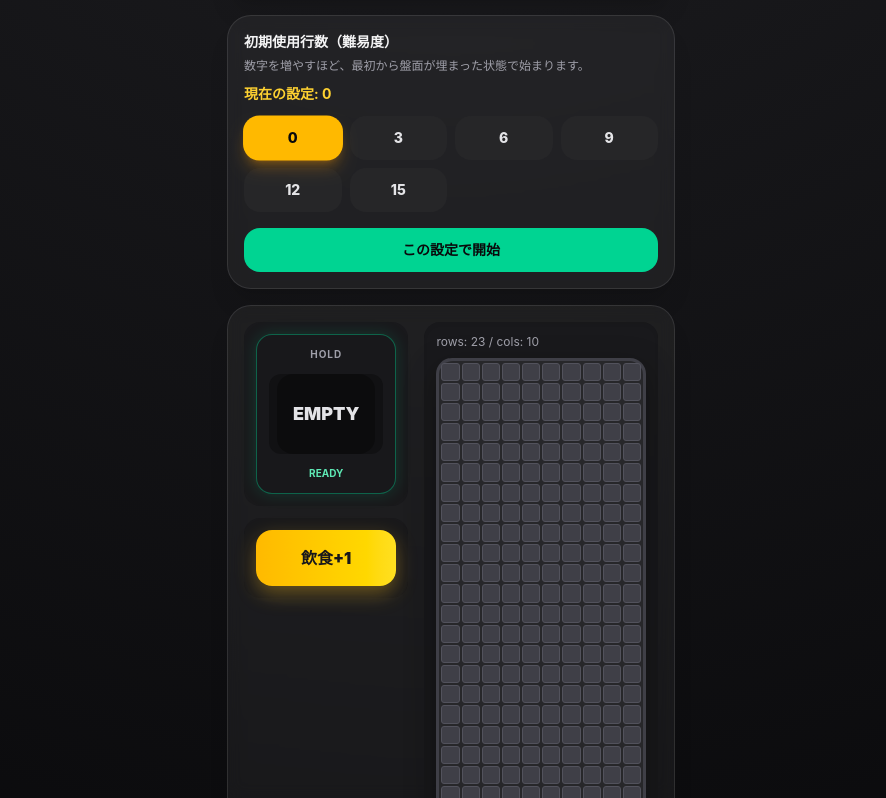
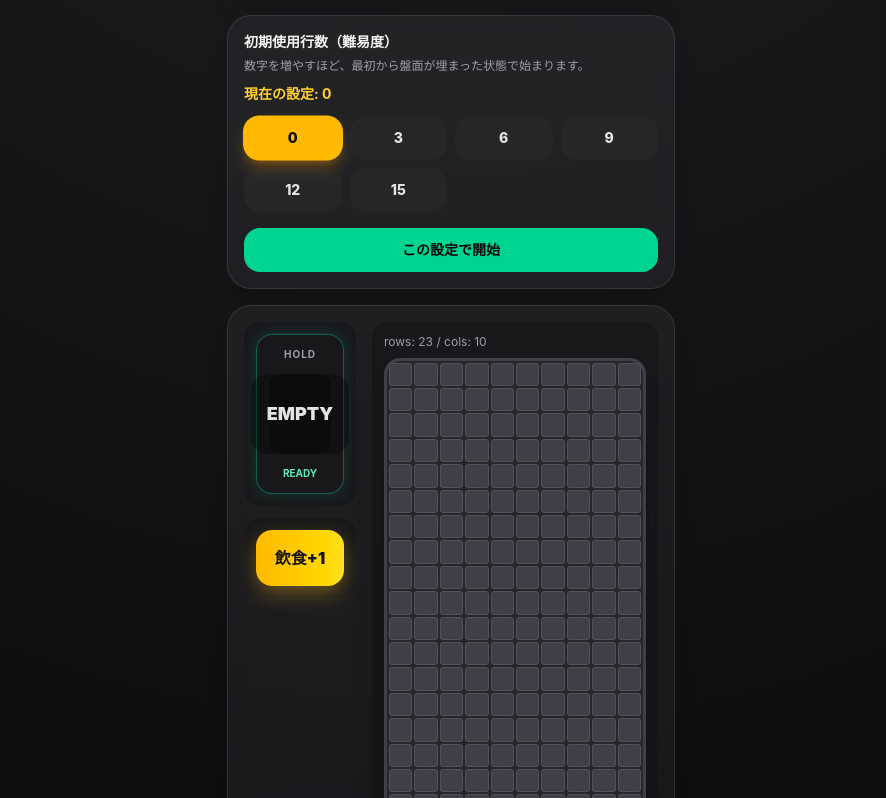
Before and after one commit to spyit1/izakaya-tetris, a Next.js app: page /game in a window 1280 px wide. Shown: the part 559-1357 px from the top of the page, without its empty margins (189-1075 px from the left). Built offline with nearby package versions, Linux system fonts and the light colour scheme.

Commit message:
画面左の幅を変更

```diff
--- a/src/app/game/page.tsx
+++ b/src/app/game/page.tsx
@@ -183,13 +183,12 @@ export default function GamePage() {
 
         <section className="rounded-3xl border border-white/10 bg-white/5 p-4 shadow-xl backdrop-blur-sm">
           <div className="flex items-start gap-4">
-            <div className="flex shrink-0 flex-col gap-3">
+            {/* 左側のカラム: w-28 (112px) 程度に固定し、中身を中央寄せにする */}
+            <div className="flex w-28 shrink-0 flex-col gap-3">
               <div className="rounded-2xl bg-zinc-900/80 p-3">
                 <HoldPanel
                   holdBlock={state.holdBlock}
-                  canHold={
-                    state.gameStatus === "placing" ? state.canHold : true
-                  }
+                  canHold={state.gameStatus === "placing" ? state.canHold : true}
                 />
               </div>
 
@@ -197,22 +196,25 @@ export default function GamePage() {
                 <DrinkButton onClick={() => dispatch({ type: "ADD_DRINK" })} />
               </div>
 
+              {/* ボタンがある時も無い時も、親の w-28 が確保されているので
+                右側の Board のサイズは変わらなくなるよ
+              */}
               {canUseStockDraw && (
                 <button
                   type="button"
                   onClick={() => dispatch({ type: "START_DRAW_FROM_STOCK" })}
-                  className="rounded-2xl bg-sky-500 px-4 py-3 text-sm font-black text-white transition hover:bg-sky-400 active:scale-[0.99]"
+                  className="rounded-2xl bg-sky-500 px-2 py-3 text-xs font-black text-white transition hover:bg-sky-400 active:scale-[0.99]"
                 >
                   ストックで引く
                 </button>
               )}
             </div>
 
+            {/* 右側の盤面エリア */}
             <div className="min-w-0 flex-1 rounded-2xl bg-zinc-900/80 p-2 shadow-inner sm:p-3">
               <div className="mb-2 text-xs text-zinc-400">
                 rows: {state.board.length} / cols: {state.board[0]?.length ?? 0}
               </div>
-
               <Board board={state.board} activePiece={state.activePiece} />
             </div>
           </div>
```
